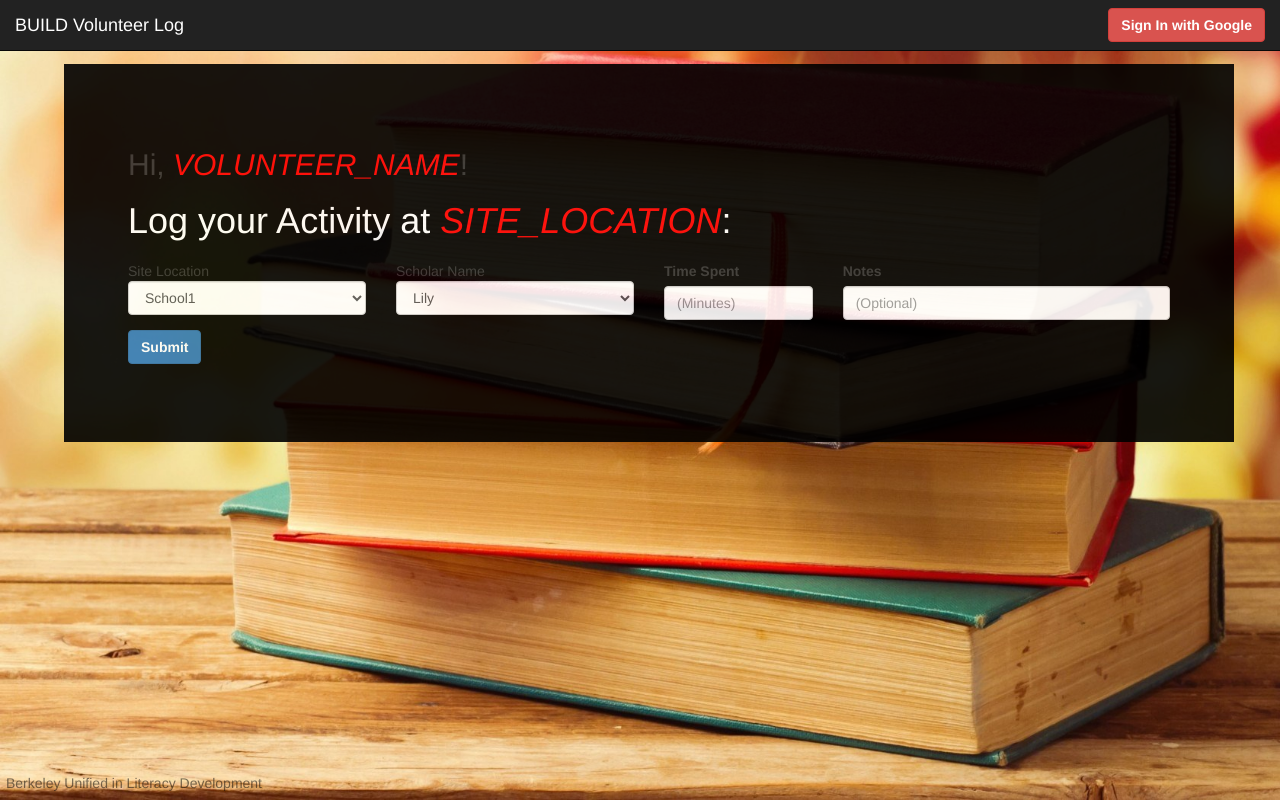
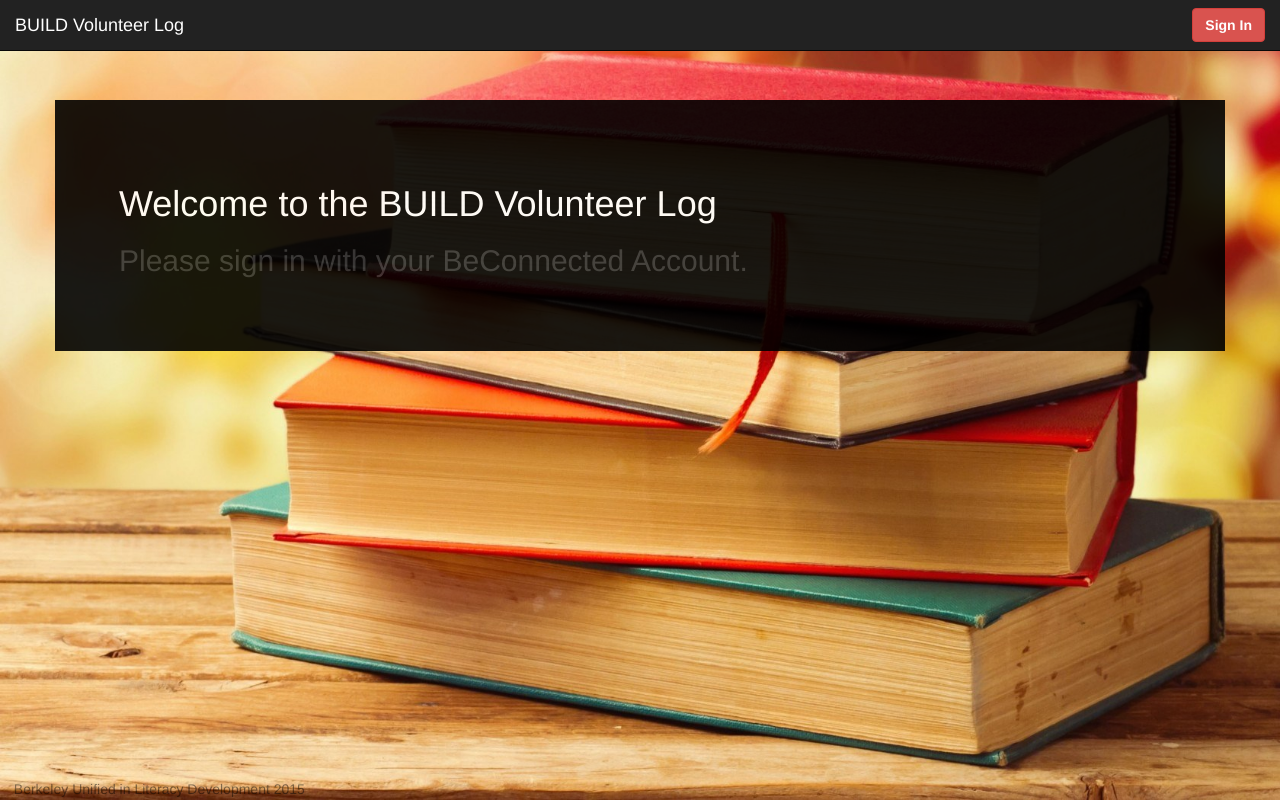
Before and after one commit to ssstrieu/BuildVolunteerLog, a Flask app: page / in a window 1280 px wide. Run offline with Flask 2, Linux system fonts and the light colour scheme; some libraries are stand-ins or nearby versions.

Commit message:
auto-populate students
-page flows; Displays log-in prompts and messages. Does not yet
correlate volunteer with site location
-connects to student gspread reference table and populates the
drop-down list in form.
-still in progress: function to append form responses to the Master Log

```diff
--- a/app.py
+++ b/app.py
@@ -1,8 +1,10 @@
 import requests, gspread
-from flask import Flask, request, redirect, render_template
-
+from flask import Flask, request, redirect, render_template, session
+from sheet import *
 
 app = Flask(__name__)
+app.secret_key = 'thisisasecret'
+
 
 GOOGLE_CLIENT_ID = '834450588178-tmqi729odq8h0vkbik3rk9rm4no4aqgp.apps.googleusercontent.com'
 GOOGLE_CLIENT_SECRET = 'epOQT9krb6yKrkj7tu74PBEy'
@@ -10,7 +12,8 @@ GOOGLE_CLIENT_SECRET = 'epOQT9krb6yKrkj7tu74PBEy'
 
 @app.route('/')
 def index():
-    return render_template('index.html')
+    signed_in= False
+    return render_template('index.html', signed_in=signed_in)
 
 @app.route('/signin', methods=['GET'])
 def signin():
@@ -30,6 +33,7 @@ def signin():
 
     return redirect(signin_url)
 
+#fxn for Google OAuth
 @app.route('/oauth2callback')
 def callback():
     code = request.args.get('code')
@@ -58,10 +62,13 @@ def callback():
 
     r = requests.get('https://www.googleapis.com/oauth2/v1/userinfo?alt=json&access_token={}'.format(token))
 
-    info = r.json()
-    print info
-    user_name = info.get('name')
-    return "Thank you for signing in, {}".format(user_name)
+    info = r.json() #the google acct info in JSON
+    session['user_name'] = info.get('name')
+    message= "Thank you for signing in, {}".format(session['user_name'])
+    signed_in=True
+    students=pull_students('Berkeley')
+
+    return render_template('index.html', message=message, students=students,signed_in=signed_in )
 
 # @app.route('/submit')
 # def submitform():
--- a/sheet.py
+++ b/sheet.py
@@ -8,10 +8,24 @@ scope = ['https://spreadsheets.google.com/feeds']
 credentials = SignedJwtAssertionCredentials(json_key['client_email'], json_key['private_key'], scope)
 gc = gspread.authorize(credentials)
 
+def write_to_log():
+  sh = gc.open("Master Log")
+  worksheet = sh.sheet1
+  values=['1','test','me']
+  worksheet.append_row(values)
 
-sh = gc.open("Master Log")
-worksheet = sh.sheet1
+write_to_log()
 
-for row in worksheet.get_all_values():
-    print row
-    # do something. row is a list; try printing row, row[0], etc.
+#filter out the students at your desired site location
+
+def pull_students(site):
+    sh = gc.open("Student_ref")
+    worksheet = sh.sheet1
+    students_at_site=[]
+
+    for row in worksheet.get_all_values():
+        if row[2].upper()==site.upper():
+            students_at_site.append(row)
+
+    return students_at_site
+    #students= pull_students('Berkeley')
--- a/static/css/style.css
+++ b/static/css/style.css
@@ -5,11 +5,11 @@ body{
 }
 
 .main{
-	margin-top:10%;
+	margin-top:100px;
 	background-color: #000;
 	padding: 5%;
 	opacity: 0.9;
-	margin: 5%;
+
 }
 
 .main h1{
@@ -20,11 +20,18 @@ color: #fff;
 .main button{
 	display:inline;
 }
+.main .labels{
+	font-weight: bold;
+	margin:0;
+	color: #9d9d9d;
+
+}
 
 footer{
 	position: absolute;
 	bottom:1;
+	left:1;
 	color: #000;
 	opacity: .5;
-	padding:6px;
+	padding-left:1%;
 }
--- a/templates/index.html
+++ b/templates/index.html
@@ -15,7 +15,7 @@
 	        <span class="icon-bar"></span>
 	        <span class="icon-bar"></span>
 	      </button>
-	      <a class="navbar-brand" href="#">BUILD Volunteer Log</a>
+	      <a class="navbar-brand" href="/">BUILD Volunteer Log</a>
 	    </div>
 
 	    <!-- Collect the nav links, forms, and other content for toggling -->
@@ -27,33 +27,40 @@
 	    	</ul> -->
 
 			<!-- Button routes to the Google OAUTH -->
+			{% if signed_in==False %}
 				<form class="nav navbar-nav navbar-right navbar-form" role="signin" action='/signin' method='GET'>
 					<div class="form-group">
-				<button class="btn btn-danger" type="submit"><strong>Sign In with Google</strong></button>
+					<button class="btn btn-danger" type="submit"><strong>Sign In </strong></button>
 				</div>
 				</form>
+			{% endif%}
+
+			{% if signed_in==True %}
+				<div class='nav navbar-nav navbar-right' style='color:yellow;padding:15px;'> {{ message }}</div>
+			{% endif %}
 
 	    </div><!-- /.navbar-collapse -->
 	  </div><!-- /.container-fluid -->
 	</nav>
 </head>
 
-
-
-
 <body>
 
 	<!-- The form the Volunteers fill out after signing in -->
 	<div class="container main">
-		<h2>Hi, <span style='font-style: italic; color:red;'>VOLUNTEER_NAME</span>! </H2>
-		<H1>Log your Activity at <span style='font-style: italic; color:red;'>SITE_LOCATION</span>:</h1>
+		{% if signed_in==False %}
+			<H1>Welcome to the BUILD Volunteer Log</H1>
+			<h2>Please sign in with your BeConnected Account.</h2>
+
+		{% endif %}
+		{% if signed_in==True %}
+		<H1>Please Log your Activity at <span style='font-style: italic; color:red;'>SITE_LOCATION</span>:</h1>
 
 	    <form action='/log' method='POST' class="">
 	        <div class='row' STYLE='PADDING:10PX 0;'>
 	          	<div class='col-md-3'>
-
 					<!--A dropdown list of students. Will be dynamically generated dep on Site Location. -->
-	                <lable for='site'>Site Location</lable>
+	                <lable for='site' class='labels'>Site Location</lable>
 	                <select class='form-control' id='select' name='site'>
 	                    <option value='site_1'>School1</option>
 	                    <option value='site_2'>School2</option>
@@ -62,33 +69,31 @@
 	                    <option value='site_5'>School5</option>
 	                </select>
 	            </div>
+
 	            <div class='col-md-3'>
-
 					<!--A dropdown list of students. Will be dynamically generated dep on Site Location. -->
-	                <lable for='scholar'>Scholar Name</lable>
+	                <lable for='scholar' class='labels'>Scholar Name</lable>
 	                <select class='form-control' id='select' name='scholar'>
-	                    <option value='student_1'>Lily</option>
-	                    <option value='student_2'>Sean</option>
-	                    <option value='student_3'>Donald</option>
-	                    <option value='student_4'>Matthew</option>
-	                    <option value='student_5'>Sara</option>
+	                    {% for s in students %}
+	                    	<option value= {{ s[0] }}>{{ s[1] }}</option>
+	                    {% endfor %}
 	                </select>
 	            </div>
+
 	            <div class='col-md-2'>
-
-	                <label for='duration'>Time Spent</label>
+	                <label for='duration' class='labels'>Time Spent</label>
 	                <input type="number" class='form-control' name="duration" placeholder="(Minutes)">
 	            </div>
 	            <div class='col-md-4'>
-	                <label for='notes'>Notes</label>
+	                <label for='notes'class='labels'>Notes</label>
 	                <input type="text" class='form-control' name="notes" placeholder="(Optional)">
 	            </div>
 
 	          </div> <!--row-->
-
 	          <a href='#placeResults'><button class="showBtn btn btn-primary roundCorners" type="submit"><strong>Submit</strong></button></a>
         </form><!--/input-group -->
 	</div>
+	{% endif %}
 
 
 
@@ -99,4 +104,4 @@
     <script src="../static/js/main.js"></script>
 </body>
 
-<footer>Berkeley Unified in Literacy Development</footer>
+<footer>Berkeley Unified in Literacy Development 2015</footer>
```
Also changed, not shown: 1 other file. Lines whose indentation alone changed are shown as unchanged.
